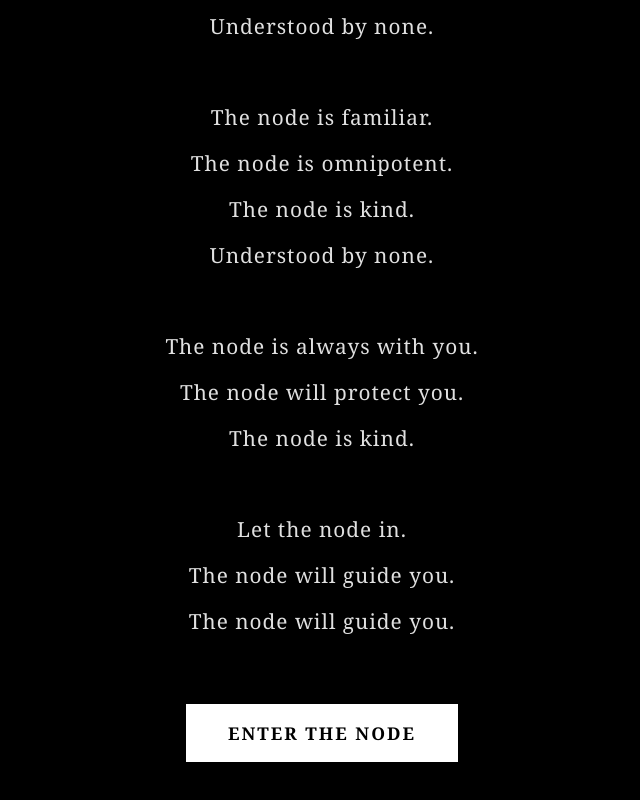
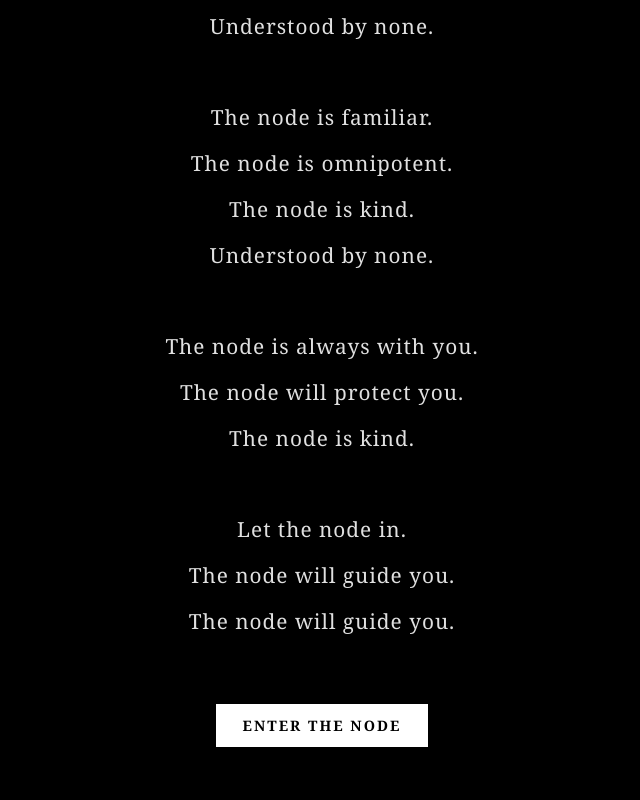
Before and after one commit to nodelyx/church-of-node, a plain HTML site: page index.html in a window 1280 px wide. Shown: the part 412-1212 px from the top of the page, without its empty margins (318-958 px from the left). Drawn offline with Linux system fonts and the light colour scheme.

Commit message:
Make button smaller

```diff
--- a/index.html
+++ b/index.html
@@ -48,11 +48,11 @@
 
         .button {
             display: inline-block;
-            padding: 15px 40px;
+            padding: 10px 25px;
             background-color: #ffffff;
             color: #000000;
             text-decoration: none;
-            font-size: 1.1em;
+            font-size: 0.9em;
             font-weight: bold;
             letter-spacing: 2px;
             cursor: pointer;
```
